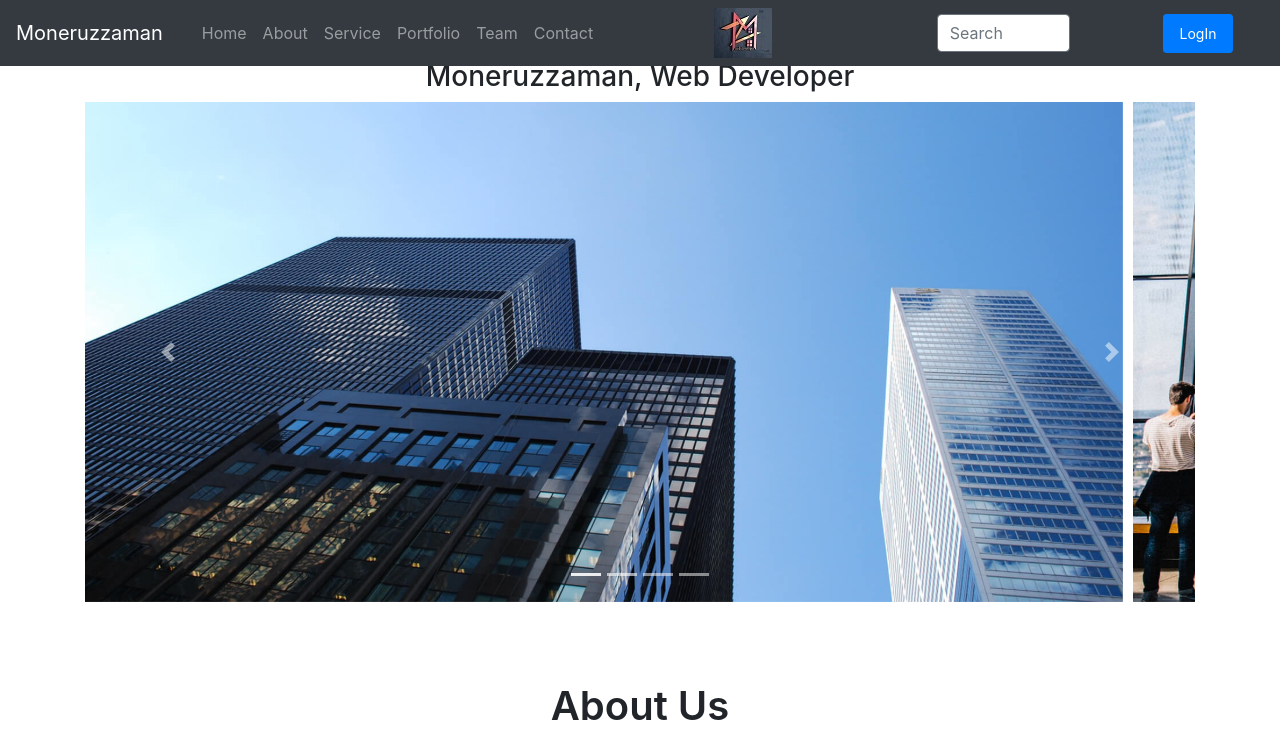
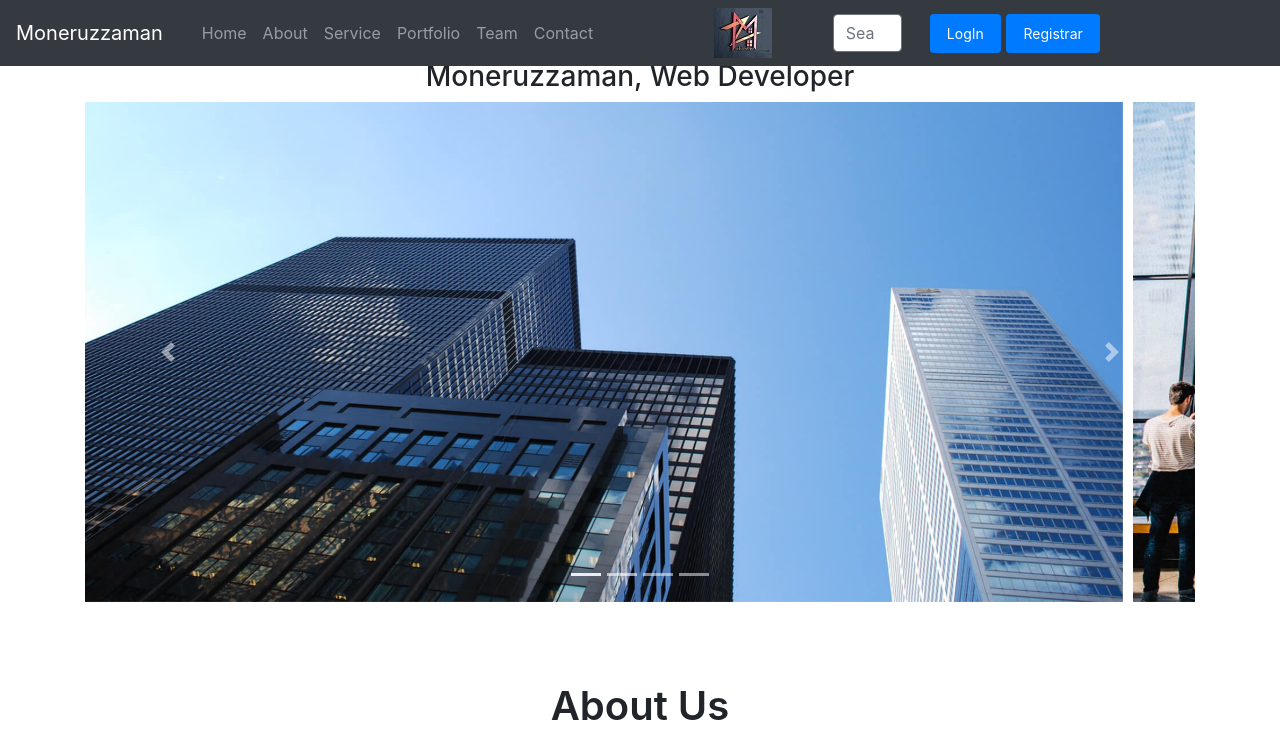
Before and after one commit to moneruzzamanju/webdesign03, a plain HTML site: page index.html in a window 1280 px wide. Shown: the top 736 px of the page. Drawn offline with Linux system fonts and the light colour scheme.

Commit message:
Registrar menu modified in navbar

```diff
--- a/index.html
+++ b/index.html
@@ -39,22 +39,22 @@
 	    	</li>
 	 	</ul>
 	</div>
-	<div class="col-2 ">
+	<div class="col-1 ">
         <div class="logo">
         	<a href="#"><img src="img/logo.jpg" class="img-fluid" alt="logo"></a>
         </div>
     </div>
 
 
-    <div class="col-5">
+    <div class="col-6">
         <div class="container">
             <div class="row">
-                <div class="col-md-4">
+                <div class="col-2">
                         <div class="input-group">
                             <input class="form-control border-secondary py-2" type="search" placeholder="Search">
                         </div>
                 </div>
-                <div class="col-md-4">
+                <div class="col-2">
 
                     <ul class="nav justify-content-end">
                         <li class="nav-item">
@@ -62,7 +62,7 @@
                         </li>
                     </ul>
                 </div>
-                <div class="col-md-4">
+                <div class="col-2">
                 	<ul class="nav justify-content-end">
                         <li class="nav-item">
                             <button class="nav-link btn btn-primary btn-sm" type="submit">Registrar</button>
@@ -601,13 +601,5 @@
 </footer>
 <!-- Footer -->
 
-
-
-
-
-
-
-
-
 </body>
 </html>
```
Also changed, not shown: css/style.css (line endings or trailing spaces).
